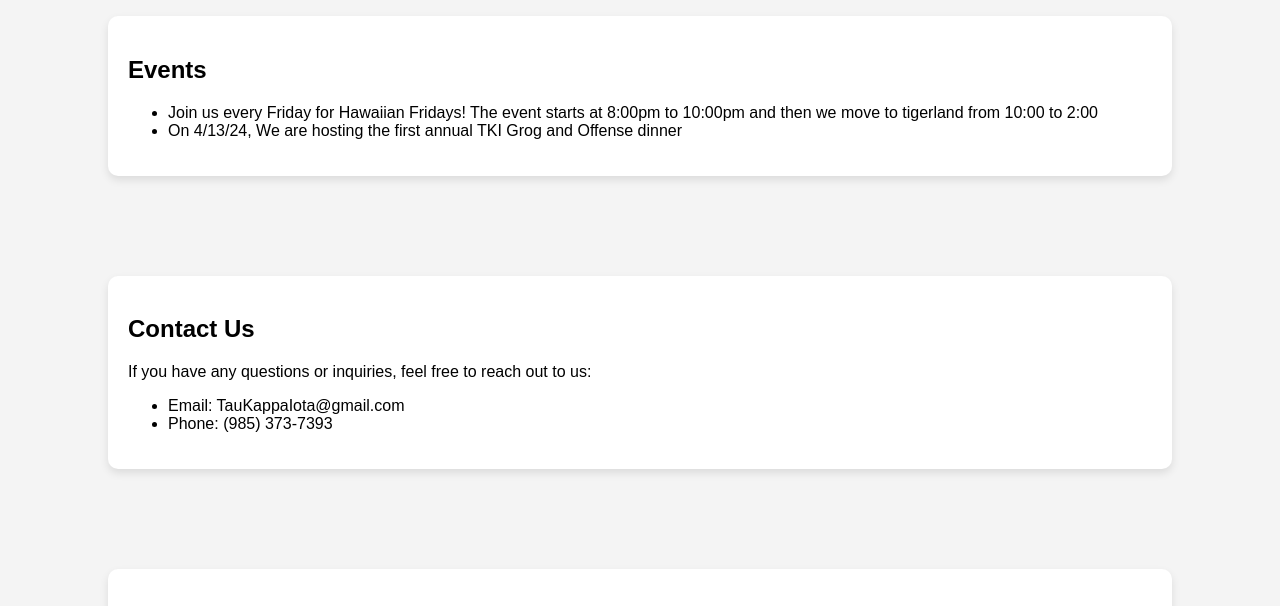
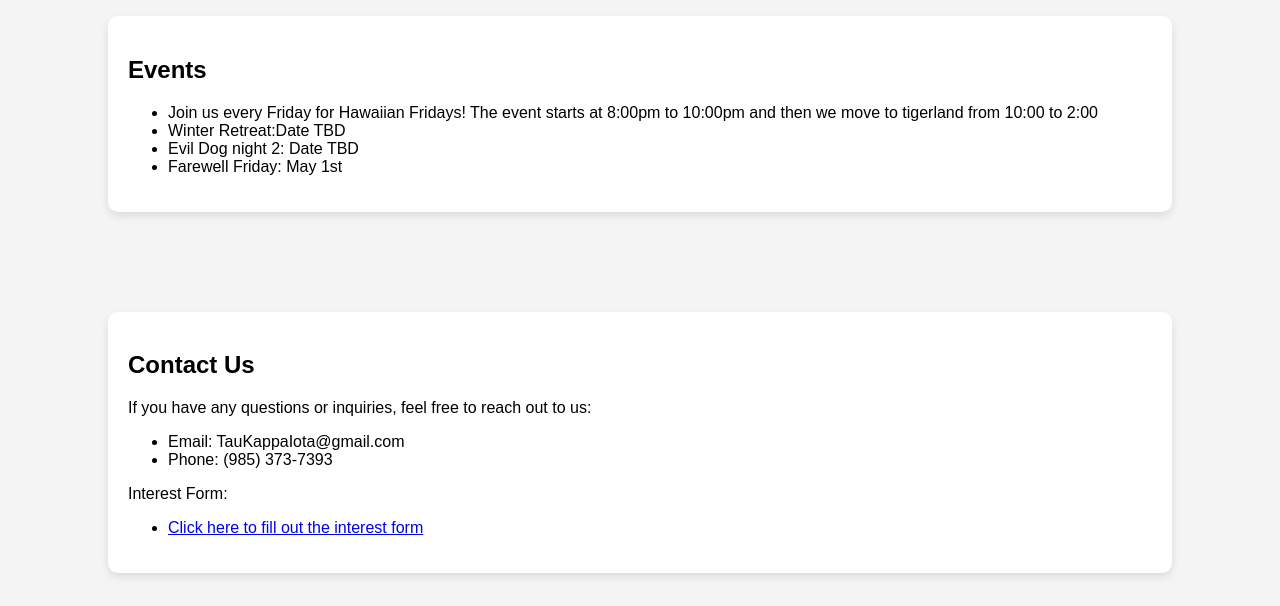
Before and after one commit to crusewycoff1/tki, a plain HTML site: page index.html in a window 1280 px wide. Shown: the part 1540-2146 px from the top of the page. Drawn offline with Linux system fonts and the light colour scheme.

Commit message:
Added some changes to the website
changed the favicon and the events and added an interest form

```diff
--- a/index.html
+++ b/index.html
@@ -4,6 +4,7 @@
 <head>
     <meta charset="UTF-8">
     <meta name="viewport" content="width=device-width, initial-scale=1.0">
+    <link rel="icon" type="image/x-icon" href="favicon.ico">
     <title>TKI</title>
     <style>
         body {
@@ -372,7 +373,9 @@
             <ul>
                 <li>Join us every Friday for Hawaiian Fridays! The event starts at 8:00pm to 10:00pm and then we move to
                     tigerland from 10:00 to 2:00</li>
-                <li>On 4/13/24, We are hosting the first annual TKI Grog and Offense dinner</li>
+                <li>Winter Retreat:Date TBD</li>
+                <li>Evil Dog night 2: Date TBD</li>
+                <li>Farewell Friday: May 1st</li>
             </ul><!-- Add events list here -->
         </div>
     </section>
@@ -384,6 +387,10 @@
             <ul>
                 <li>Email: TauKappaIota@gmail.com</li>
                 <li>Phone: (985) 373-7393</li>
+            </ul>
+            <p>Interest Form:</p>
+            <ul>
+                <li><a href="https://forms.gle/aRB1Nhdg2dDUKqQ76" target="_blank">Click here to fill out the interest form</a></li>
             </ul>
         </div>
     </section>
```
Also changed, not shown: favicon.ico.
